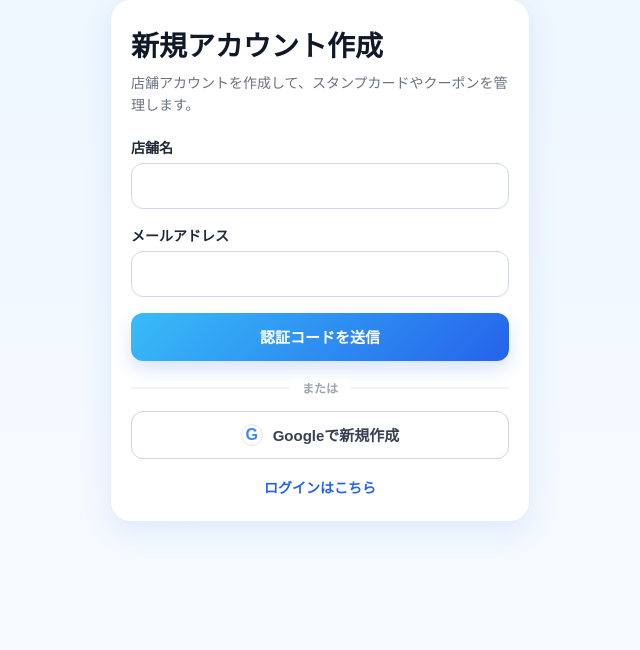
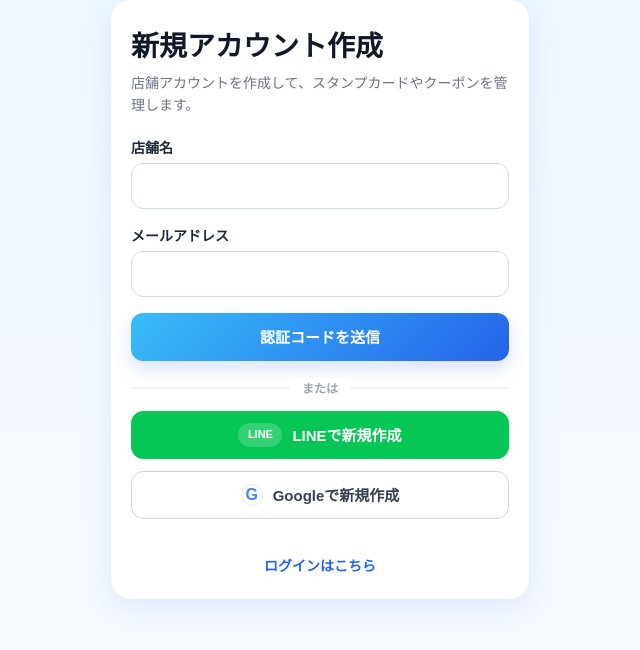
Before and after one commit to mrng-repository/stapon-web, a Django app: page /store/register/ in a window 1280 px wide. Shown: the part 33-683 px from the top of the page, without its empty margins (320-960 px from the left). Run offline with Django 5.2, Linux system fonts and the light colour scheme.

Commit message:
Add store LINE login and registration

```diff
--- a/accounts/models.py
+++ b/accounts/models.py
@@ -33,6 +33,7 @@ class StoreUser(AbstractBaseUser, PermissionsMixin):
     is_staff = models.BooleanField(default=False)
     created_at = models.DateTimeField(auto_now_add=True)
     google_user_id = models.CharField(max_length=255, blank=True, null=True, unique=True)
+    line_user_id = models.CharField(max_length=255, blank=True, null=True, unique=True)
 
     objects = StoreUserManager()
 
--- a/accounts/urls.py
+++ b/accounts/urls.py
@@ -18,16 +18,25 @@ urlpatterns = [
     path('otp/verify/', otp_verify_view, name='otp_verify'),
     path('dashboard/', store_dashboard_view, name='store_dashboard'),
     path('logout/', store_logout_view, name='store_logout'),
+
     path('customer/login/', customer_login_view, name='customer_login'),
     path('customer/otp/', customer_otp_verify_view, name='customer_otp_verify'),
     path('customer/dashboard/', customer_dashboard_view, name='customer_dashboard'),
     path('customer/logout/', customer_logout_view, name='customer_logout'),
+
     path("auth/line/login/", views.line_login_start, name="line_login_start"),
     path("auth/line/callback/", views.line_login_callback, name="line_login_callback"),
     path("auth/google/login/", views.google_login_start, name="google_login_start"),
     path("auth/google/callback/", views.google_login_callback, name="google_login_callback"),
+
     path("auth/google/store/login/", views.store_google_login_start, name="store_google_login_start"),
     path("auth/google/store/callback/", views.store_google_login_callback, name="store_google_login_callback"),
     path("auth/google/store/register/", views.store_google_register_start, name="store_google_register_start"),
     path("auth/google/store/register/callback/", views.store_google_register_callback, name="store_google_register_callback"),
+
+    path("auth/line/store/login/", views.store_line_login_start, name="store_line_login_start"),
+    path("auth/line/store/callback/", views.store_line_login_callback, name="store_line_callback"),
+
+    path("auth/line/store/register/", views.store_line_register_start, name="store_line_register_start"),
+    path("auth/line/store/register/callback/", views.store_line_register_callback, name="store_line_register_callback"),
 ]
--- a/accounts/views.py
+++ b/accounts/views.py
@@ -692,3 +692,164 @@ def store_google_register_callback(request):
     request.session.pop("pending_store_google_register_store_name", None)
 
     return redirect("store_dashboard")
+
+def _build_line_auth_url(redirect_uri, state):
+    params = {
+        "response_type": "code",
+        "client_id": settings.LINE_CHANNEL_ID,
+        "redirect_uri": redirect_uri,
+        "state": state,
+        "scope": "profile",
+    }
+    return "https://access.line.me/oauth2/v2.1/authorize?" + urlencode(params)
+
+
+def _fetch_line_profile(code, redirect_uri):
+    token_url = "https://api.line.me/oauth2/v2.1/token"
+    token_data = {
+        "grant_type": "authorization_code",
+        "code": code,
+        "redirect_uri": redirect_uri,
+        "client_id": settings.LINE_CHANNEL_ID,
+        "client_secret": settings.LINE_CHANNEL_SECRET,
+    }
+
+    token_response = requests.post(token_url, data=token_data, timeout=15)
+    token_response.raise_for_status()
+    token_json = token_response.json()
+
+    access_token = token_json.get("access_token")
+    if not access_token:
+        raise ValueError("LINEアクセストークンを取得できませんでした。")
+
+    profile_response = requests.get(
+        "https://api.line.me/v2/profile",
+        headers={"Authorization": f"Bearer {access_token}"},
+        timeout=15,
+    )
+    profile_response.raise_for_status()
+    return profile_response.json()
+
+
+def store_line_login_start(request):
+    state = secrets.token_urlsafe(32)
+    request.session["store_line_login_state"] = state
+
+    auth_url = _build_line_auth_url(settings.STORE_LINE_REDIRECT_URI, state)
+    return redirect(auth_url)
+
+
+def store_line_login_callback(request):
+    error = request.GET.get("error")
+    if error:
+        messages.error(request, "LINEログインがキャンセルされたか、エラーが発生しました。")
+        return redirect("store_login")
+
+    code = request.GET.get("code")
+    state = request.GET.get("state")
+    session_state = request.session.get("store_line_login_state")
+
+    if not code or not state or not session_state or state != session_state:
+        messages.error(request, "LINEログインの認証状態を確認できませんでした。")
+        return redirect("store_login")
+
+    try:
+        profile = _fetch_line_profile(code, settings.STORE_LINE_REDIRECT_URI)
+    except (requests.RequestException, ValueError):
+        messages.error(request, "LINEとの通信に失敗しました。時間をおいて再度お試しください。")
+        return redirect("store_login")
+
+    line_user_id = profile.get("userId")
+    if not line_user_id:
+        messages.error(request, "LINEユーザー情報を取得できませんでした。")
+        return redirect("store_login")
+
+    store_user = StoreUser.objects.filter(line_user_id=line_user_id).first()
+
+    request.session.pop("store_line_login_state", None)
+
+    if not store_user:
+        messages.error(request, "このLINEアカウントは店舗アカウントに登録されていません。新規アカウント作成をしてください。")
+        return redirect("store_register")
+
+    login(request, store_user)
+    return redirect("store_dashboard")
+
+
+def store_line_register_start(request):
+    if request.method != "POST":
+        return redirect("store_register")
+
+    form = StoreRegisterForm(request.POST)
+    if not form.is_valid():
+        return render(request, "accounts/store_register.html", {"form": form})
+
+    store_name = form.cleaned_data["store_name"]
+    email = form.cleaned_data["email"]
+
+    if StoreUser.objects.filter(email=email).exists():
+        messages.error(request, "このメールアドレスはすでに登録されています。ログインしてください。")
+        return redirect("store_login")
+
+    state = secrets.token_urlsafe(32)
+    request.session["store_line_register_state"] = state
+    request.session["pending_store_line_register_store_name"] = store_name
+    request.session["pending_store_line_register_email"] = email
+
+    auth_url = _build_line_auth_url(settings.STORE_LINE_REGISTER_REDIRECT_URI, state)
+    return redirect(auth_url)
+
+
+def store_line_register_callback(request):
+    error = request.GET.get("error")
+    if error:
+        messages.error(request, "LINE認証がキャンセルされたか、エラーが発生しました。")
+        return redirect("store_register")
+
+    code = request.GET.get("code")
+    state = request.GET.get("state")
+    session_state = request.session.get("store_line_register_state")
+
+    store_name = request.session.get("pending_store_line_register_store_name")
+    email = request.session.get("pending_store_line_register_email")
+
+    if not code or not state or not session_state or state != session_state:
+        messages.error(request, "LINE認証の状態を確認できませんでした。")
+        return redirect("store_register")
+
+    if not store_name or not email:
+        messages.error(request, "店舗名とメールアドレスの入力からやり直してください。")
+        return redirect("store_register")
+
+    try:
+        profile = _fetch_line_profile(code, settings.STORE_LINE_REGISTER_REDIRECT_URI)
+    except (requests.RequestException, ValueError):
+        messages.error(request, "LINEとの通信に失敗しました。時間をおいて再度お試しください。")
+        return redirect("store_register")
+
+    line_user_id = profile.get("userId")
+    if not line_user_id:
+        messages.error(request, "LINEユーザー情報を取得できませんでした。")
+        return redirect("store_register")
+
+    if StoreUser.objects.filter(line_user_id=line_user_id).exists():
+        messages.error(request, "このLINEアカウントは既に店舗アカウントに登録されています。ログインしてください。")
+        return redirect("store_login")
+
+    if StoreUser.objects.filter(email=email).exists():
+        messages.error(request, "このメールアドレスは既に登録されています。ログインしてください。")
+        return redirect("store_login")
+
+    user = StoreUser.objects.create_user(
+        email=email,
+        store_name=store_name,
+    )
+    user.line_user_id = line_user_id
+    user.save(update_fields=["line_user_id"])
+
+    request.session.pop("store_line_register_state", None)
+    request.session.pop("pending_store_line_register_store_name", None)
+    request.session.pop("pending_store_line_register_email", None)
+
+    login(request, user)
+    return redirect("store_dashboard")
--- a/templates/accounts/store_register.html
+++ b/templates/accounts/store_register.html
@@ -33,10 +33,23 @@
             <span>または</span>
         </div>
 
+        <div class="stpn-store-socials">
+            <button type="button" id="store-line-register-btn" class="stpn-store-line-btn">
+                <span class="stpn-store-line-icon">LINE</span>
+                <span>LINEで新規作成</span>
+            </button>
+
             <button type="button" id="store-google-register-btn" class="stpn-store-google-btn">
                 <span class="stpn-store-google-icon">G</span>
                 <span>Googleで新規作成</span>
             </button>
+        </div>
+
+        <form id="store-line-register-form" method="post" action="{% url 'store_line_register_start' %}" style="display:none;">
+            {% csrf_token %}
+            <input type="hidden" name="store_name" id="store-line-store-name">
+            <input type="hidden" name="email" id="store-line-email">
+        </form>
 
         <form id="store-google-register-form" method="post" action="{% url 'store_google_register_start' %}" style="display:none;">
             {% csrf_token %}
@@ -112,36 +125,112 @@
         line-height: 1;
         border: 1px solid #e5e7eb;
     }
+
+    .stpn-store-socials {
+        display: flex;
+        flex-direction: column;
+        gap: 12px;
+        margin-bottom: 18px;
+    }
+
+    .stpn-store-line-btn {
+        width: 100%;
+        min-height: 48px;
+        display: flex;
+        align-items: center;
+        justify-content: center;
+        gap: 10px;
+        background: #06c755;
+        color: #ffffff;
+        border: 1px solid #06c755;
+        border-radius: 12px;
+        text-decoration: none;
+        font-size: 15px;
+        font-weight: 700;
+        box-sizing: border-box;
+    }
+
+    .stpn-store-line-btn:hover {
+        background: #05b04b;
+    }
+
+    .stpn-store-line-icon {
+        display: inline-flex;
+        align-items: center;
+        justify-content: center;
+        min-width: 44px;
+        height: 24px;
+        padding: 0 8px;
+        border-radius: 999px;
+        background: rgba(255, 255, 255, 0.18);
+        color: #ffffff;
+        font-size: 11px;
+        font-weight: 800;
+        line-height: 1;
+    }
 </style>
 
 <script>
 document.addEventListener("DOMContentLoaded", function () {
+    const storeNameInput = document.getElementById("{{ form.store_name.id_for_label }}");
+    const emailInput = document.getElementById("{{ form.email.id_for_label }}");
+
+    const lineBtn = document.getElementById("store-line-register-btn");
+    const lineForm = document.getElementById("store-line-register-form");
+    const lineStoreName = document.getElementById("store-line-store-name");
+    const lineEmail = document.getElementById("store-line-email");
+
     const googleBtn = document.getElementById("store-google-register-btn");
-    const storeNameInput = document.getElementById("{{ form.store_name.id_for_label }}");
-    const hiddenStoreName = document.getElementById("store-google-store-name");
-    const hiddenForm = document.getElementById("store-google-register-form");
+    const googleForm = document.getElementById("store-google-register-form");
+    const googleStoreName = document.getElementById("store-google-store-name");
 
-    if (!googleBtn || !storeNameInput || !hiddenStoreName || !hiddenForm) {
-        return;
-    }
-
-    googleBtn.addEventListener("click", function () {
-        const storeName = storeNameInput.value.trim();
+    function validateStoreBase() {
+        const storeName = storeNameInput ? storeNameInput.value.trim() : "";
+        const email = emailInput ? emailInput.value.trim() : "";
 
         if (!storeName) {
             storeNameInput.focus();
-
             if (typeof storeNameInput.reportValidity === "function") {
                 storeNameInput.reportValidity();
             } else {
                 alert("店舗名を入力してください。");
             }
+            return null;
+        }
+
+        return { storeName, email };
+    }
+
+    if (lineBtn && lineForm && lineStoreName && lineEmail) {
+        lineBtn.addEventListener("click", function () {
+            const values = validateStoreBase();
+            if (!values) return;
+
+            if (!values.email) {
+                emailInput.focus();
+                if (typeof emailInput.reportValidity === "function") {
+                    emailInput.reportValidity();
+                } else {
+                    alert("メールアドレスを入力してください。");
+                }
                 return;
             }
 
-        hiddenStoreName.value = storeName;
-        hiddenForm.submit();
+            lineStoreName.value = values.storeName;
+            lineEmail.value = values.email;
+            lineForm.submit();
         });
+    }
+
+    if (googleBtn && googleForm && googleStoreName) {
+        googleBtn.addEventListener("click", function () {
+            const values = validateStoreBase();
+            if (!values) return;
+
+            googleStoreName.value = values.storeName;
+            googleForm.submit();
+        });
+    }
 });
 </script>
 {% endblock %}
```
Also changed, not shown: templates/accounts/store_login.html (+54 -4 lines), accounts/migrations/0004_storeuser_line_user_id.py (added). Lines whose indentation alone changed are shown as unchanged.
